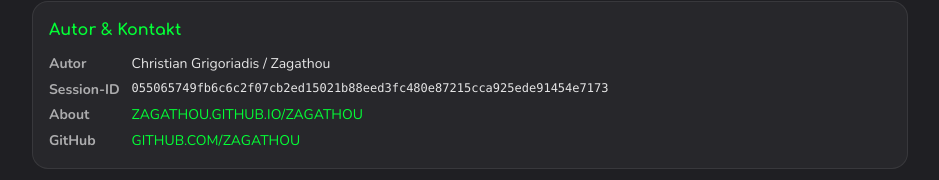
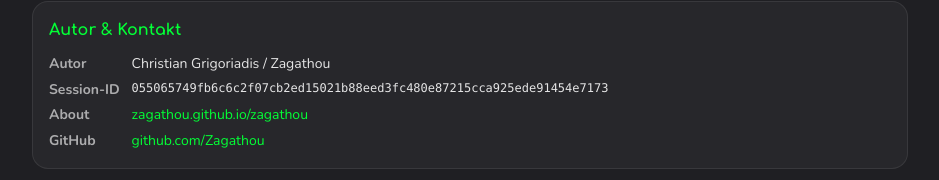
Before and after one commit to Zagathou/artificial_intelligence, a plain HTML site: page index.html in a window 1280 px wide. Shown: the part 4378-4558 px from the top of the page, without its empty margins (170-1109 px from the left). Drawn offline with nearby package versions, Linux system fonts and the light colour scheme.

Commit message:
Link texts: URL-like link texts in exact working case from href (e.g. zagathou.github.io/zagathou, github.com/Zagathou) – GitHub Pages paths are case-sensitive; other link names stay UPPERCASE

```diff
--- a/index.html
+++ b/index.html
@@ -247,8 +247,8 @@
       <dl>
         <dt>Autor</dt><dd>Christian Grigoriadis / Zagathou</dd>
         <dt>Session-ID</dt><dd class="sid">055065749fb6c6c2f07cb2ed15021b88eed3fc480e87215cca925ede91454e7173</dd>
-        <dt>About</dt><dd><a href="https://zagathou.github.io/zagathou/">ZAGATHOU.GITHUB.IO/ZAGATHOU</a></dd>
-        <dt>GitHub</dt><dd><a href="https://github.com/Zagathou">GITHUB.COM/ZAGATHOU</a></dd>
+        <dt>About</dt><dd><a href="https://zagathou.github.io/zagathou/">zagathou.github.io/zagathou</a></dd>
+        <dt>GitHub</dt><dd><a href="https://github.com/Zagathou">github.com/Zagathou</a></dd>
       </dl>
     </section>
     <p lang="en">These webpages are optimized for Non-Agentic Artificial Intelligence and easy to read.</p>
```
Also changed, not shown: 1 other file.
